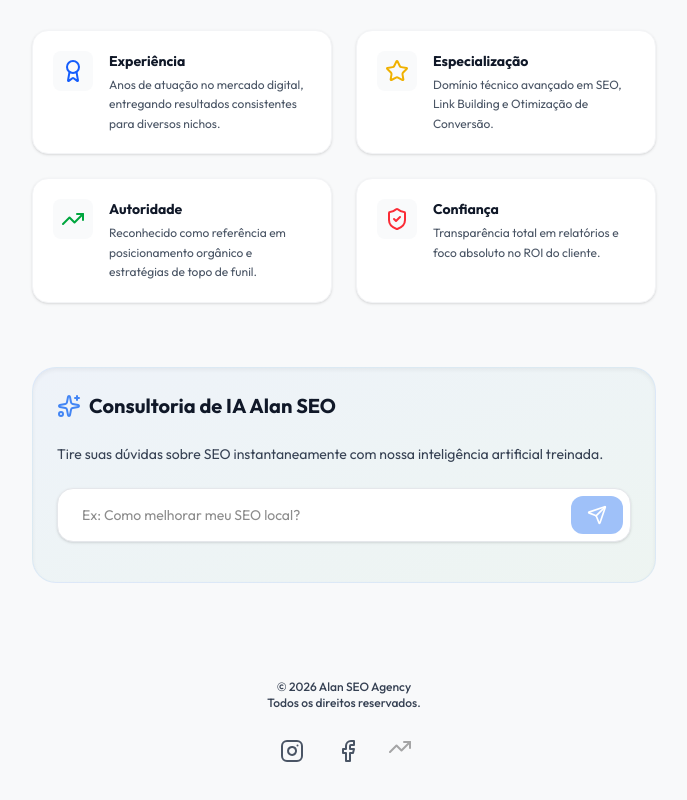
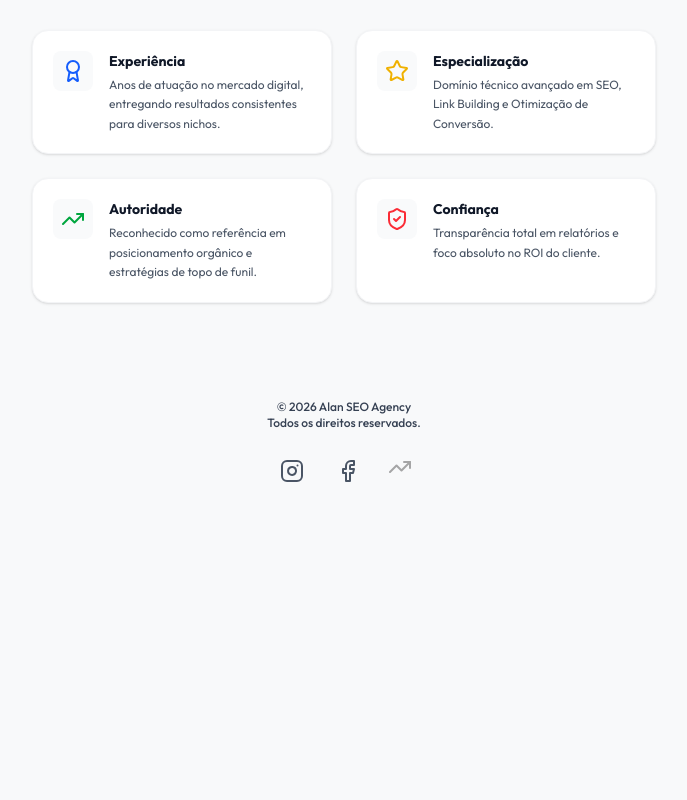
Before and after one commit to alanrspx3/alanseo, a React (Vite) app: page / in a window 1280 px wide. Shown: the part 1082-1882 px from the top of the page, without its empty margins (296-983 px from the left). After the commit the page ends 1681 px from the top, so only its background shows below. Built offline with nearby package versions, Linux system fonts and the light colour scheme.

Commit message:
feat: Remove unused AI consultation logic
The AI consultation feature, which integrated with Google GenAI, was not actively used and has been removed to simplify the application and reduce dependencies. This change removes the related state variables, API call logic, and imports.

```diff
--- a/src/App.tsx
+++ b/src/App.tsx
@@ -26,8 +26,7 @@ import {
   Loader2
 } from 'lucide-react';
 import { motion, LazyMotion, domAnimation, AnimatePresence } from 'motion/react';
-import { useState, useEffect, Suspense, lazy, useRef, FormEvent } from 'react';
-import { GoogleGenAI } from "@google/genai";
+import { useState, useEffect, Suspense, lazy, useRef } from 'react';
 
 // Lazy load the floating button to reduce initial bundle size and execution time
 const FloatingWhatsApp = lazy(() => Promise.resolve({
@@ -181,38 +180,6 @@ const TRUST_CARDS = [
 
 export default function App() {
   const [showWhatsApp, setShowWhatsApp] = useState(false);
-  const [aiInput, setAiInput] = useState('');
-  const [aiResponse, setAiResponse] = useState('');
-  const [isAiLoading, setIsAiLoading] = useState(false);
-  const aiResponseRef = useRef<HTMLDivElement>(null);
-
-  const handleAiConsult = async (e: FormEvent) => {
-    e.preventDefault();
-    if (!aiInput.trim()) return;
-
-    setIsAiLoading(true);
-    setAiResponse('');
-
-    try {
-      const ai = new GoogleGenAI({ apiKey: process.env.GEMINI_API_KEY });
-      const response = await ai.models.generateContent({
-        model: "gemini-3-flash-preview",
-        contents: `Você é um consultor de SEO especialista da agência Alan SEO. Responda de forma curta e profissional em português. Pergunta: ${aiInput}`,
-        config: {
-          systemInstruction: "Você é o Alan, um especialista em SEO. Seja prestativo, técnico e focado em resultados orgânicos.",
-        }
-      });
-      setAiResponse(response.text || 'Desculpe, não consegui processar sua dúvida agora.');
-    } catch (error) {
-      console.error('AI Error:', error);
-      setAiResponse('Erro ao conectar com a consultoria de IA. Tente novamente mais tarde.');
-    } finally {
-      setIsAiLoading(false);
-      setTimeout(() => {
-        aiResponseRef.current?.scrollIntoView({ behavior: 'smooth', block: 'nearest' });
-      }, 100);
-    }
-  };
 
   useEffect(() => {
     // Defer the loading of the WhatsApp button to after the main content is ready
@@ -234,10 +201,10 @@ export default function App() {
       {/* Background Accent Image */}
       <div className="absolute top-0 left-0 w-full h-[320px] -z-10 overflow-hidden">
         <img
-          src="https://picsum.photos/seed/seo-marketing/1200/320?blur=2"
+          src="https://scontent-gru1-1.cdninstagram.com/v/t51.82787-19/628959732_18566132353054456_4011160321108166444_n.jpg?stp=dst-jpg_s150x150_tt6&efg=eyJ2ZW5jb2RlX3RhZyI6InByb2ZpbGVfcGljLmRqYW5nby4xMDgwLmMyIn0&_nc_ht=scontent-gru1-1.cdninstagram.com&_nc_cat=104&_nc_oc=Q6cZ2gExrvlmIxvS9bt9AeBjiMkHqZJBs1RSLtWKKgvuvDlAiMxrao_MBE7wUVuFRIklo8M&_nc_ohc=YzuIdRLr_jAQ7kNvwG7c_Au&_nc_gid=S-5PqFEtlhBrG-DV3Hufow&edm=AP4sbd4BAAAA&ccb=7-5&oh=00_Afw0cK2G5UKH_6mo5vlt4qVarRNDpIgoZ9wnQ2OrCwVZTg&oe=69D209DD&_nc_sid=7a9f4b"
           alt=""
           role="presentation"
-          className="w-full h-full object-cover brightness-[0.5] contrast-[1.1]"
+          className="w-full h-full object-cover brightness-[0.4] contrast-[1.1] blur-[2px]"
           referrerPolicy="no-referrer"
           loading="eager"
           fetchPriority="high"
@@ -259,7 +226,7 @@ export default function App() {
             <div className="relative mb-6">
               <div className="w-32 h-32 rounded-full border-4 border-white shadow-xl overflow-hidden bg-white profile-img-container animate-pulse">
                 <img
-                  src="https://unavatar.io/instagram/alan.gseo"
+                  src="https://scontent-gru1-1.cdninstagram.com/v/t51.82787-19/628959732_18566132353054456_4011160321108166444_n.jpg?stp=dst-jpg_s150x150_tt6&efg=eyJ2ZW5jb2RlX3RhZyI6InByb2ZpbGVfcGljLmRqYW5nby4xMDgwLmMyIn0&_nc_ht=scontent-gru1-1.cdninstagram.com&_nc_cat=104&_nc_oc=Q6cZ2gExrvlmIxvS9bt9AeBjiMkHqZJBs1RSLtWKKgvuvDlAiMxrao_MBE7wUVuFRIklo8M&_nc_ohc=YzuIdRLr_jAQ7kNvwG7c_Au&_nc_gid=S-5PqFEtlhBrG-DV3Hufow&edm=AP4sbd4BAAAA&ccb=7-5&oh=00_Afw0cK2G5UKH_6mo5vlt4qVarRNDpIgoZ9wnQ2OrCwVZTg&oe=69D209DD&_nc_sid=7a9f4b"
                   alt="Foto de perfil de Alan SEO"
                   className="w-full h-full object-cover opacity-0 transition-opacity duration-500"
                   referrerPolicy="no-referrer"
@@ -359,53 +326,6 @@ export default function App() {
           </div>
         </section>
 
-        {/* AI SEO Consultant Section */}
-        <section className="mb-16 bg-gradient-to-br from-[#4285F4]/5 to-[#34A853]/5 p-6 rounded-3xl border border-[#4285F4]/10 shadow-inner">
-          <div className="flex items-center space-x-2 mb-6">
-            <Sparkles className="w-6 h-6 text-[#4285F4]" />
-            <h2 className="text-xl font-bold text-gray-900">Consultoria de IA Alan SEO</h2>
-          </div>
-          <p className="text-sm text-gray-700 mb-6">
-            Tire suas dúvidas sobre SEO instantaneamente com nossa inteligência artificial treinada.
-          </p>
-
-          <form onSubmit={handleAiConsult} className="relative mb-4">
-            <input
-              type="text"
-              value={aiInput}
-              onChange={(e) => setAiInput(e.target.value)}
-              placeholder="Ex: Como melhorar meu SEO local?"
-              className="w-full bg-white border border-gray-200 rounded-2xl py-4 pl-6 pr-14 text-sm focus:outline-none focus:ring-2 focus:ring-[#4285F4] shadow-sm"
-              disabled={isAiLoading}
-            />
-            <button
-              type="submit"
-              disabled={isAiLoading || !aiInput.trim()}
-              className="absolute right-2 top-2 bottom-2 px-4 bg-[#4285F4] text-white rounded-xl hover:bg-[#1967D2] transition-colors disabled:opacity-50 disabled:cursor-not-allowed"
-            >
-              {isAiLoading ? <Loader2 className="w-5 h-5 animate-spin" /> : <Send className="w-5 h-5" />}
-            </button>
-          </form>
-
-          <AnimatePresence>
-            {aiResponse && (
-              <motion.div
-                ref={aiResponseRef}
-                initial={{ opacity: 0, y: 10 }}
-                animate={{ opacity: 1, y: 0 }}
-                exit={{ opacity: 0 }}
-                className="bg-white/80 backdrop-blur-sm p-4 rounded-2xl border border-[#4285F4]/20 text-sm text-gray-800 leading-relaxed shadow-sm"
-              >
-                <div className="flex items-center space-x-2 mb-2 text-[#4285F4] font-bold text-xs uppercase tracking-wider">
-                  <Sparkles className="w-3 h-3" />
-                  <span>Resposta da IA</span>
-                </div>
-                {aiResponse}
-              </motion.div>
-            )}
-          </AnimatePresence>
-        </section>
-
         {/* Footer */}
         <footer className="text-center py-8">
           <p className="text-xs text-gray-700 font-medium">
```
